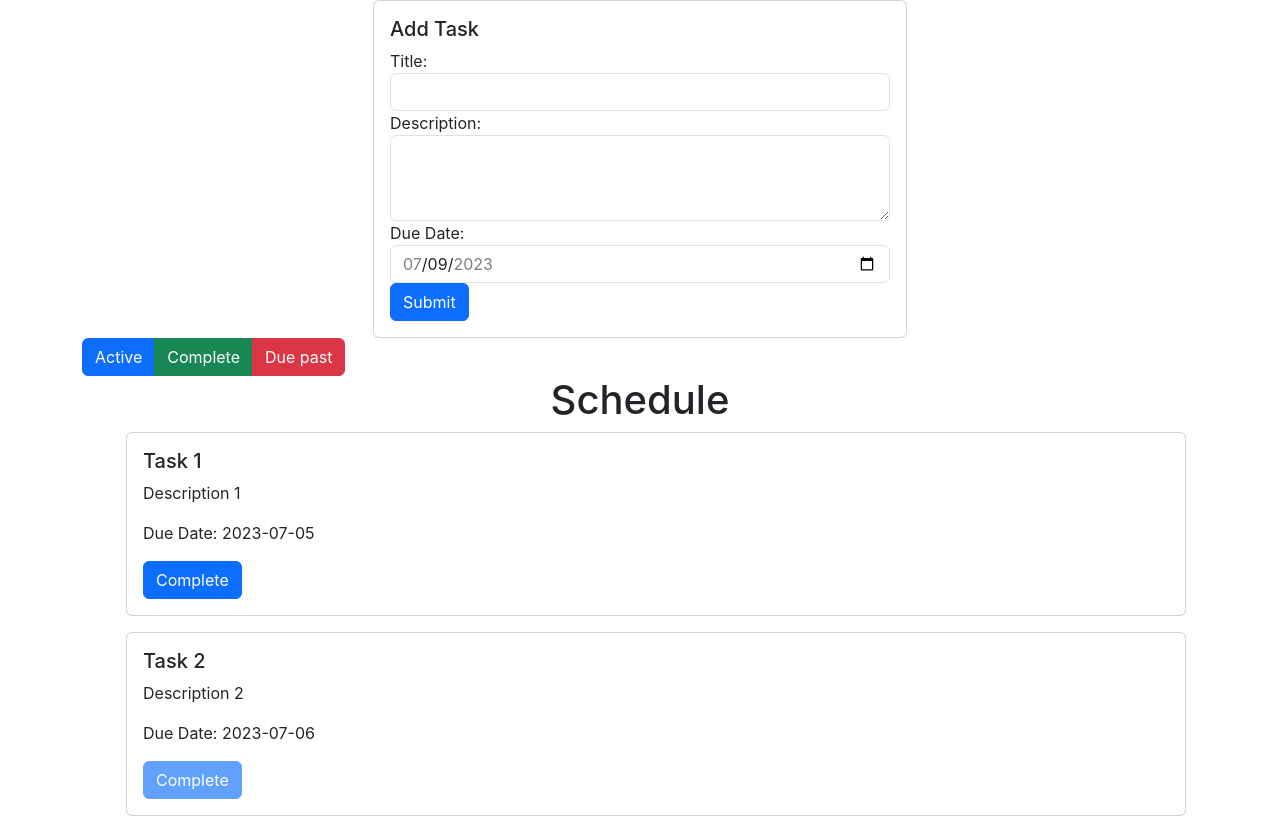
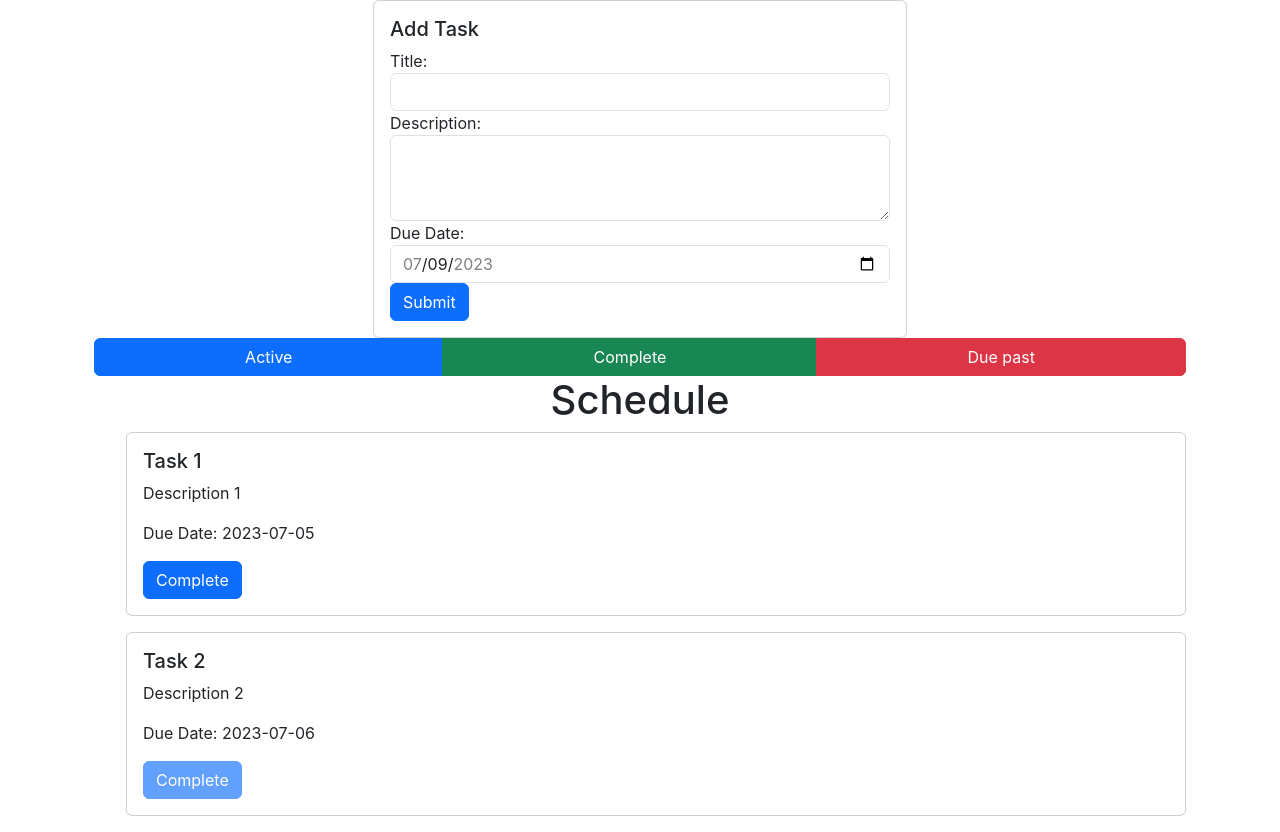
Before and after one commit to eduper1/react-django, a React (Create React App) app in the folder frontend/schedule/: page / in a window 1280 px wide. Built offline with nearby package versions, Linux system fonts and the light colour scheme.

Commit message:
Recentered Filter btns

```diff
--- a/frontend/schedule/src/componets/FilterBtns.js
+++ b/frontend/schedule/src/componets/FilterBtns.js
@@ -2,10 +2,14 @@ import React from 'react';
 
 function FilterBtn() {
   return (
-    <div className="btn-group" role="group" aria-label="Todo Status">
-      <button type="button" className="btn btn-primary">Active</button>
-      <button type="button" className="btn btn-success">Complete</button>
-      <button type="button" className="btn btn-danger">Due past</button>
+    <div className='container'>
+      <div className='row justify-content-center'>
+        <div className="btn-group" role="group" aria-label="Todo Status">
+          <button type="button" className="btn btn-primary">Active</button>
+          <button type="button" className="btn btn-success">Complete</button>
+          <button type="button" className="btn btn-danger">Due past</button>
+        </div>
+      </div>
     </div>
   );
 }
```
